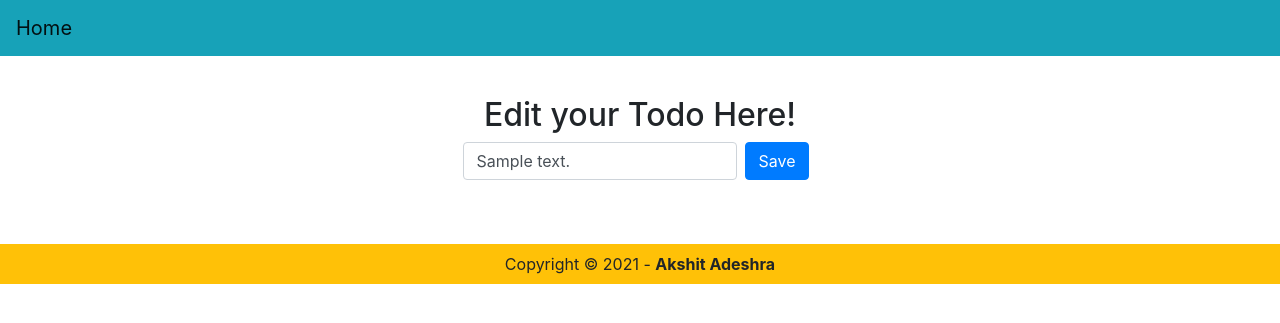
After one commit to akshit-adeshra/ToDo, a Django app: page /edit_todo/1 in a window 1280 px wide. The commit adds this page. Shown: the top 323 px of the page. Run offline with Django 3.2, Linux system fonts and the light colour scheme; tables that the repository leaves empty hold one stand-in row (values such as "Sample post").

Commit message:
Edit Function added

```diff
--- a/ToDoApp/models.py
+++ b/ToDoApp/models.py
@@ -8,7 +8,7 @@ class Todo(models.Model):
 
     class Meta:
         verbose_name_plural = 'ToDos'
-        ordering = ['-added_on']
+        ordering = ['-updated_on']
 
     def __str__(self):
         return self.text
--- a/ToDoApp/templates/base.html
+++ b/ToDoApp/templates/base.html
@@ -13,7 +13,7 @@
 
     <header>
         <nav class="navbar navbar-light bg-info">
-            <a class="navbar-brand" href="#">Home</a>
+            <a class="navbar-brand" href="{% url 'home' %}">Home</a>
         </nav>
     </header>
 
--- /dev/null
+++ b/ToDoApp/templates/edit.html
@@ -0,0 +1,22 @@
+{% extends 'base.html' %}
+
+{% block main_content %}
+<div class="container my-3 mb-5">
+    <div class="row">
+        <div class="col-12">
+            <h2 class="text-center mt-4 mb-2">Edit your Todo Here!</h2>
+        </div>
+    </div>
+    <div class="row">
+        <div class="col-12">
+            <form class="form-inline justify-content-center" method="POST">
+                {% csrf_token %}
+                <div class="form-group">
+                  {{ form.text }}
+                </div>
+                <button type="submit" class="btn btn-primary mx-2">Save</button>
+            </form>
+        </div>
+    </div>
+</div>
+{% endblock %}
--- a/ToDoApp/templates/home.html
+++ b/ToDoApp/templates/home.html
@@ -38,7 +38,7 @@
                             </td>
                         </form>
                         <td class="text-left">
-                            <button type="submit" class="btn btn-info mx-2">EDIT</button>
+                            <a href="{% url 'edit_todo' todo.id %}" type="button" class="btn btn-info mx-2">EDIT</a>
                         </td>
                     </tr>
                     {% endfor %}
--- a/ToDoApp/urls.py
+++ b/ToDoApp/urls.py
@@ -1,9 +1,10 @@
 from django.urls import path
-from ToDoApp.views import home, add_todo, delete_todo
+from ToDoApp.views import home, add_todo, delete_todo, edit_todo
 
 
 urlpatterns = [
     path('', home, name='home',),
     path('add_todo/', add_todo, name='add_todo'),
     path('delete_todo/<int:todo_id>', delete_todo, name='delete_todo'),
+    path('edit_todo/<int:todo_id>', edit_todo, name='edit_todo'),
 ]
--- a/ToDoApp/views.py
+++ b/ToDoApp/views.py
@@ -27,3 +27,19 @@ def delete_todo(request, todo_id):
         todo_item.delete()
         return redirect('home')
     return HttpResponse("Method not allowed!")
+
+
+def edit_todo(request, todo_id):
+    todo_obj = Todo.objects.get(pk=todo_id)
+
+    form = ToDoForm(initial={'text': todo_obj.text})
+
+    if request.method == 'POST':
+        form = ToDoForm(request.POST)
+        if form.is_valid():
+            todo_obj.text = form.cleaned_data.get('text')
+            todo_obj.save()
+            return redirect('home')
+
+    context = {"app_name": "ToDoApp", 'form': form, 'todo_obj': todo_obj}
+    return render(request, 'edit.html', context)
```
